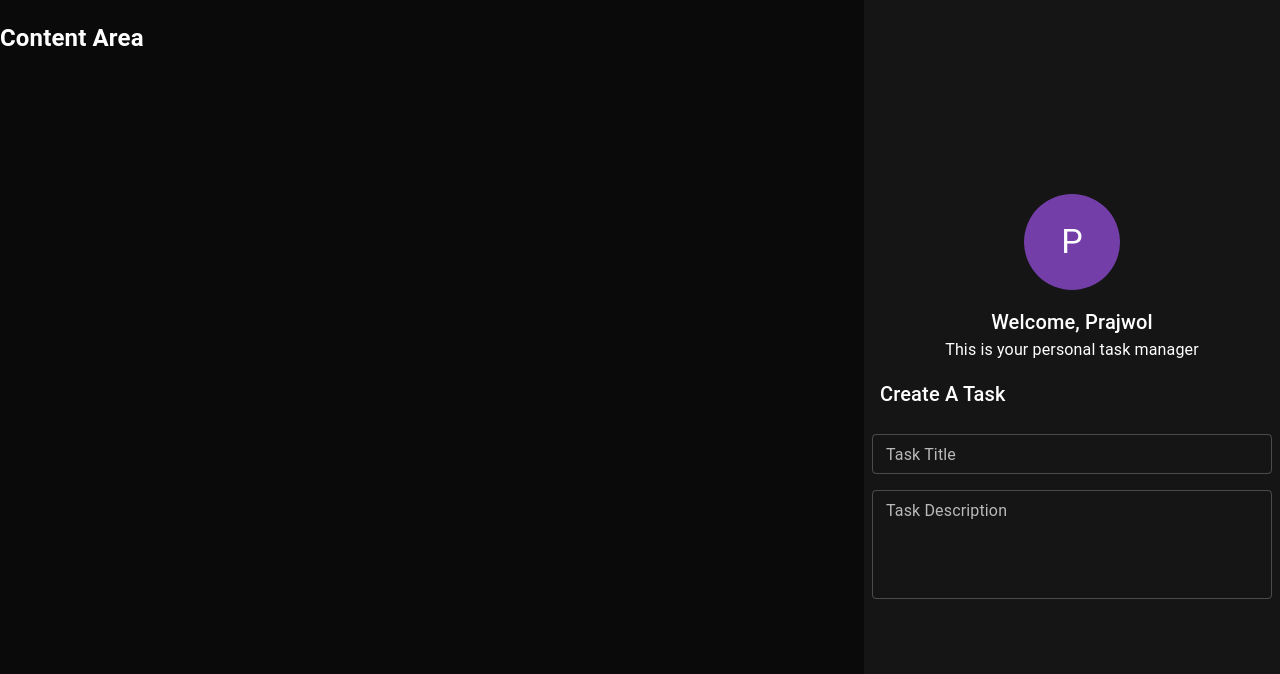
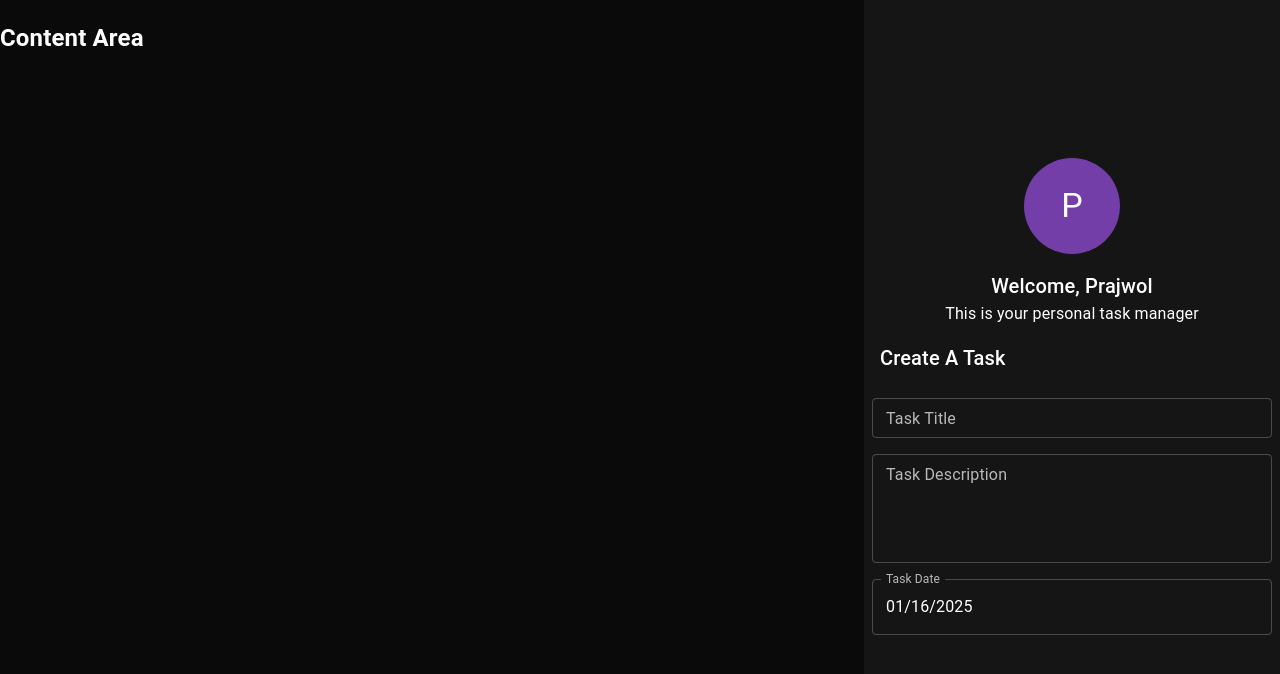
Before and after one commit to Codewithprajwol/Personal-Task-Management-Application, a React (Vite) app in the folder Frontend/: page / in a window 1280 px wide. Shown: the top 674 px of the page. Built offline with nearby package versions, Linux system fonts and the light colour scheme.

Commit message:
wip:created DateFreated DateField component and interface

```diff
--- a/Frontend/package.json
+++ b/Frontend/package.json
@@ -14,6 +14,7 @@
     "@emotion/styled": "^11.14.0",
     "@mui/material": "^6.4.0",
     "@mui/x-date-pickers": "^7.23.6",
+    "date-fns": "^4.1.0",
     "prop-types": "^15.8.1",
     "react": "^18.3.1",
     "react-dom": "^18.3.1"
--- a/Frontend/src/components/createTaskForm/CreateTaskForm.tsx
+++ b/Frontend/src/components/createTaskForm/CreateTaskForm.tsx
@@ -2,6 +2,7 @@
 import {FC,ReactElement}from 'react'
 import TaskTitleField from './_taskTitleField'
 import TaskDescriptionField from './_taskDescriptionField'
+import DateField from './_taskDateField'
 
 const CreateTaskForm:FC = ():ReactElement => {
   return (
@@ -10,6 +11,7 @@
         <Stack spacing={2} p={1}>
         <TaskTitleField />
         <TaskDescriptionField />
+        <DateField />
         </Stack>
     </Box>
   )
--- a/Frontend/src/components/createTaskForm/_taskDateField.tsx
+++ b/Frontend/src/components/createTaskForm/_taskDateField.tsx
@@ -1,10 +1,27 @@
+import { LocalizationProvider } from '@mui/x-date-pickers/LocalizationProvider';
+import { DatePicker } from '@mui/x-date-pickers/DatePicker';
+import { AdapterDateFns } from '@mui/x-date-pickers/AdapterDateFnsV3'
 import {FC, ReactElement} from "react"
+import {IDateField} from './interfaces/IDateField'
+import PropTypes from 'prop-types';
 
-const DateField:FC=():ReactElement=>{
-
+const DateField:FC<IDateField>=(props):ReactElement=>{
+    const {disabled=false, value=new Date(),onChange=(samaya)=>console.log(samaya)}=props
     return (
-        <></>
+        <LocalizationProvider dateAdapter={AdapterDateFns}>
+            <DatePicker
+            value={value}
+            onChange={onChange}
+            label="Task Date"
+            disabled={disabled}
+             />
+      </LocalizationProvider>
     )
+    DateField.propTypes={
+        disabled:PropTypes.bool,
+        onChange:PropTypes.func,
+        value:PropTypes.instanceOf(Date),
+    }
 }
 
 export default DateField;
--- /dev/null
+++ b/Frontend/src/components/createTaskForm/interfaces/IDateField.ts
@@ -0,0 +1,6 @@
+import {IDisabled} from './IDisabled'
+
+export interface IDateField extends IDisabled{
+    value?:Date |null;
+    onChange?:(date:Date |null)=>void;
+}
```
Also changed, not shown: 1 other file (tests, documents, lock files or other folders).
